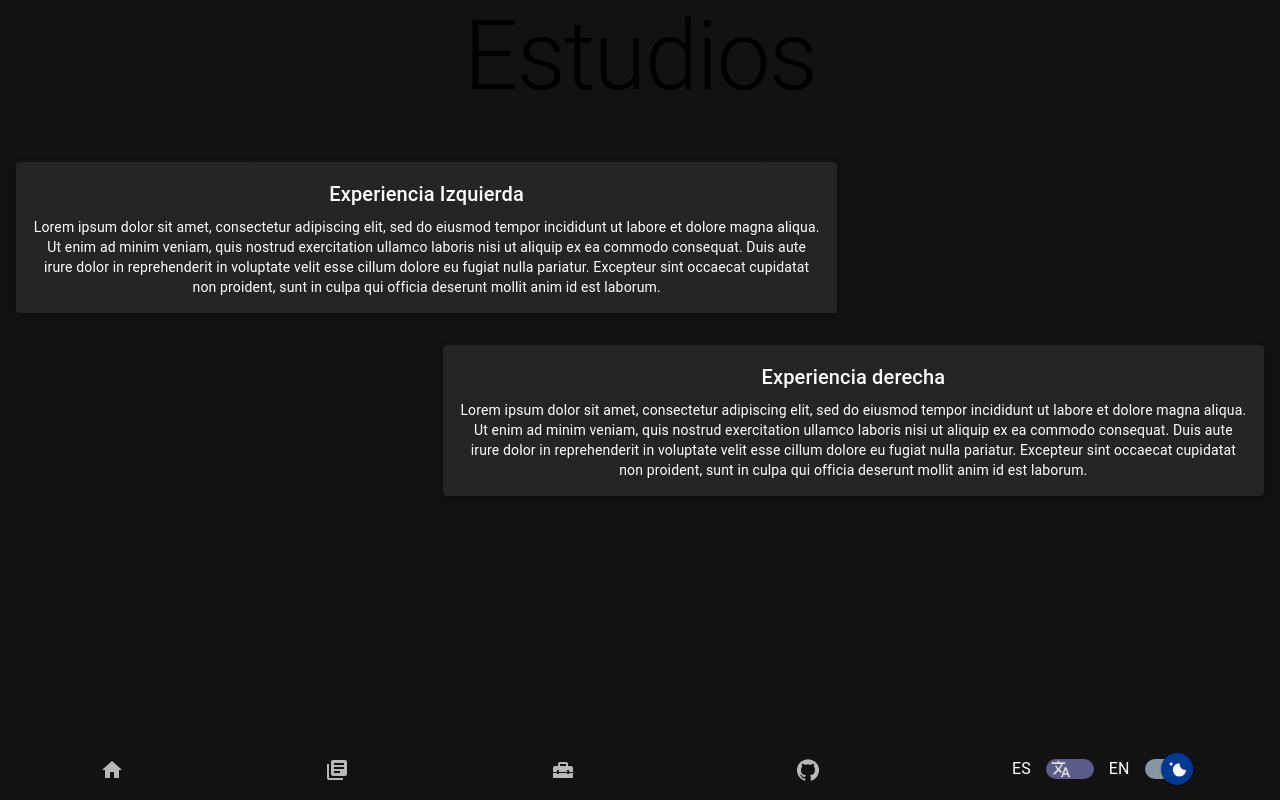
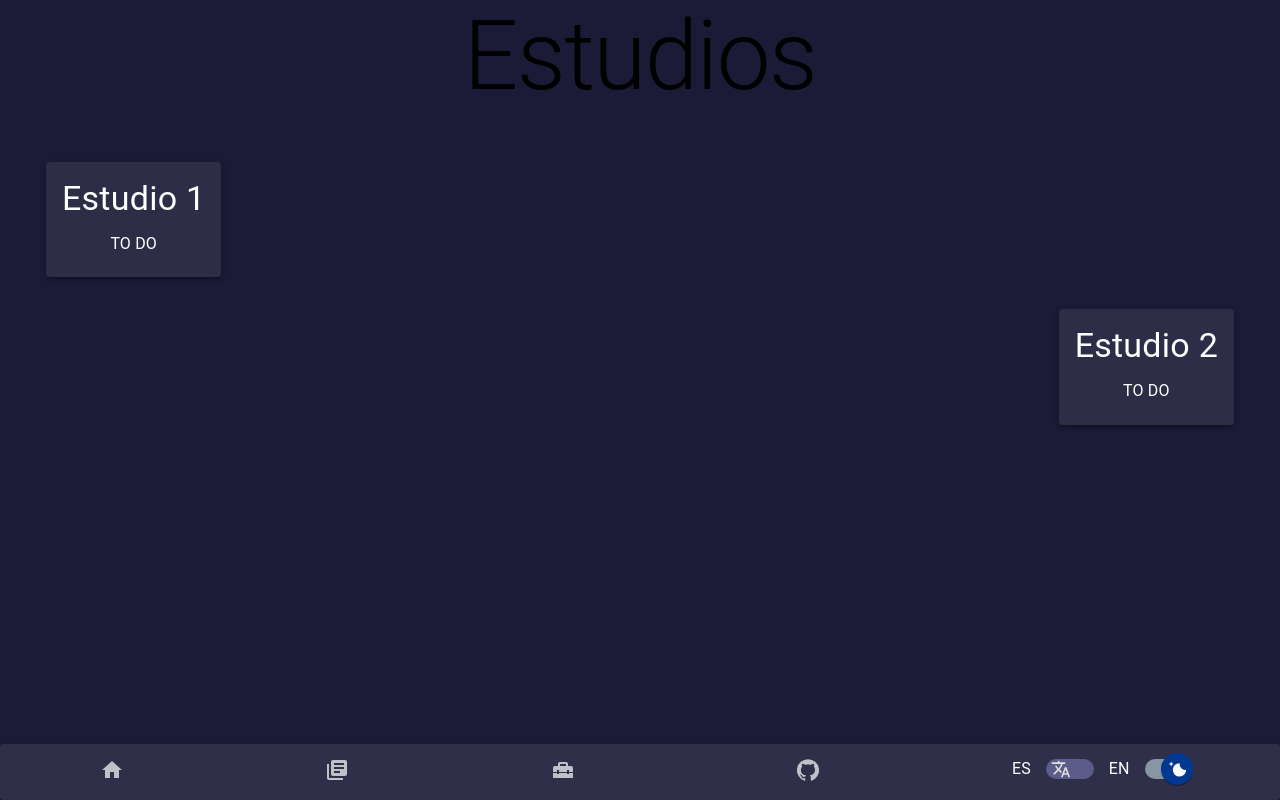
Before and after one commit to RLGARAY/RubenPortfolio, a React (Create React App) app: page /studies in a window 1280 px wide. Built offline with nearby package versions, Linux system fonts and the light colour scheme.

Commit message:
Tags and theme
Added tags part and some theme changes

```diff
--- a/src/App.tsx
+++ b/src/App.tsx
@@ -16,7 +16,7 @@ function App() {
   return (
     <ThemeProviderWrapper>
       <TextProvider>
-        <Box sx={{ height: '100vh', bgcolor: 'background.paper' }}>
+        <Box sx={{ height: '100vh', bgcolor: 'background.default' }}>
           <Routes>
             <Route path="/" element={<Home />} />
             <Route path="/studies" element={<Studies />} />
--- a/src/contexts/ThemeProviderWrapper.tsx
+++ b/src/contexts/ThemeProviderWrapper.tsx
@@ -29,6 +29,16 @@ export const ThemeProviderWrapper: React.FC<ThemeProviderWrapperProps> = ({ chil
   const theme = createTheme({
     palette: {
       mode: darkMode ? 'dark' : 'light',
+      primary: {
+        main: '#3f51b5',
+      },
+      secondary: {
+        main: '#f50057',
+      },
+      background: {
+        default: darkMode ? '#1b1b37' : 'auto',
+        paper: darkMode ? '##16202f' : 'auto',
+      },
     },
   });
 
--- a/src/pages/Home.tsx
+++ b/src/pages/Home.tsx
@@ -1,10 +1,35 @@
-import * as React from 'react';
+import React from 'react';
+
 import Typography from '@mui/material/Typography';
 import Box from '@mui/material/Box';
 import Paper from '@mui/material/Paper';
 import Grid from '@mui/material/Grid';
+import Chip from '@mui/material/Chip';
 
-export default function Home() {
+import { useTextContext } from '../contexts/DataProvider';
+
+interface TextItem {
+  subtitle: string;
+  texts: string[];
+  tags: string[];
+}
+
+interface SectionData {
+  title: string;
+  content: TextItem[];
+}
+
+const Home: React.FC = () => {
+  // Obtener el valor del contexto
+  const textData = useTextContext();
+
+  // Manejar la carga de datos si aún no están disponibles
+  if (!textData || !textData.home) {
+    return <p>Cargando...</p>;
+  }
+
+  // Obtener datos específicos de la sección de experiencia
+  const homeData: SectionData = textData.home;
   return (
     <Box
       sx={{
@@ -15,41 +40,46 @@ export default function Home() {
       }}
     >
       <Typography variant="h1" gutterBottom>
-        Inicio
+        {homeData.title}
       </Typography>
       <Grid container spacing={4} sx={{ flexDirection: 'column', padding: 2 }}>
-        <Grid item xs={12} sm={11} md={9} lg={8} sx={{ marginRight: 'auto' }}>
-          <Paper elevation={3} sx={{ padding: 2 }}>
-            <Typography variant="h6" gutterBottom>
-              Experiencia Izquierda
-            </Typography>
-            <Typography variant="body2">
-              Lorem ipsum dolor sit amet, consectetur adipiscing elit, sed do eiusmod tempor
-              incididunt ut labore et dolore magna aliqua. Ut enim ad minim veniam, quis nostrud
-              exercitation ullamco laboris nisi ut aliquip ex ea commodo consequat. Duis aute irure
-              dolor in reprehenderit in voluptate velit esse cillum dolore eu fugiat nulla pariatur.
-              Excepteur sint occaecat cupidatat non proident, sunt in culpa qui officia deserunt
-              mollit anim id est laborum.
-            </Typography>
-          </Paper>
-        </Grid>
-
-        <Grid item xs={12} sm={11} md={9} lg={8} sx={{ marginLeft: 'auto' }}>
-          <Paper elevation={3} sx={{ padding: 2 }}>
-            <Typography variant="h6" gutterBottom>
-              Experiencia derecha
-            </Typography>
-            <Typography variant="body2">
-              Lorem ipsum dolor sit amet, consectetur adipiscing elit, sed do eiusmod tempor
-              incididunt ut labore et dolore magna aliqua. Ut enim ad minim veniam, quis nostrud
-              exercitation ullamco laboris nisi ut aliquip ex ea commodo consequat. Duis aute irure
-              dolor in reprehenderit in voluptate velit esse cillum dolore eu fugiat nulla pariatur.
-              Excepteur sint occaecat cupidatat non proident, sunt in culpa qui officia deserunt
-              mollit anim id est laborum.
-            </Typography>
-          </Paper>
-        </Grid>
+        {homeData.content.map((item, index) => (
+          <Grid
+            key={index}
+            item
+            xs={12}
+            sm={11}
+            md={9}
+            lg={8}
+            sx={{
+              marginRight: index % 2 === 0 ? 'auto' : '30px',
+              marginLeft: index % 2 !== 0 ? 'auto' : '30px',
+            }}
+          >
+            <Paper elevation={3} sx={{ padding: 2 }}>
+              <Typography variant="h4" gutterBottom>
+                {item.subtitle}
+              </Typography>
+              {item.texts.map((text, textIndex) => (
+                <Typography key={textIndex} variant="body1" gutterBottom>
+                  {text}
+                </Typography>
+              ))}
+              {item.tags.map((tag, tagIndex) => (
+                <Chip
+                  color="primary"
+                  variant="outlined"
+                  key={tagIndex}
+                  label={tag}
+                  sx={{ marginRight: 5 }}
+                />
+              ))}
+            </Paper>
+          </Grid>
+        ))}
       </Grid>
     </Box>
   );
-}
+};
+
+export default Home;
--- a/src/pages/Projects.tsx
+++ b/src/pages/Projects.tsx
@@ -1,10 +1,35 @@
-import * as React from 'react';
+import React from 'react';
+
 import Typography from '@mui/material/Typography';
 import Box from '@mui/material/Box';
 import Paper from '@mui/material/Paper';
 import Grid from '@mui/material/Grid';
+import Chip from '@mui/material/Chip';
 
-export default function Projects() {
+import { useTextContext } from '../contexts/DataProvider';
+
+interface TextItem {
+  subtitle: string;
+  texts: string[];
+  tags: string[];
+}
+
+interface SectionData {
+  title: string;
+  content: TextItem[];
+}
+
+const Projects: React.FC = () => {
+  // Obtener el valor del contexto
+  const textData = useTextContext();
+
+  // Manejar la carga de datos si aún no están disponibles
+  if (!textData || !textData.projects) {
+    return <p>Cargando...</p>;
+  }
+
+  // Obtener datos específicos de la sección de experiencia
+  const projectsData: SectionData = textData.projects;
   return (
     <Box
       sx={{
@@ -15,41 +40,40 @@ export default function Projects() {
       }}
     >
       <Typography variant="h1" gutterBottom>
-        Projectos Personales
+        {projectsData.title}
       </Typography>
-      <Grid container spacing={4} sx={{ flexDirection: 'column', padding: 2 }}>
-        <Grid item xs={12} sm={11} md={9} lg={8} sx={{ marginRight: 'auto' }}>
-          <Paper elevation={3} sx={{ padding: 2 }}>
-            <Typography variant="h6" gutterBottom>
-              Experiencia Izquierda
-            </Typography>
-            <Typography variant="body2">
-              Lorem ipsum dolor sit amet, consectetur adipiscing elit, sed do eiusmod tempor
-              incididunt ut labore et dolore magna aliqua. Ut enim ad minim veniam, quis nostrud
-              exercitation ullamco laboris nisi ut aliquip ex ea commodo consequat. Duis aute irure
-              dolor in reprehenderit in voluptate velit esse cillum dolore eu fugiat nulla pariatur.
-              Excepteur sint occaecat cupidatat non proident, sunt in culpa qui officia deserunt
-              mollit anim id est laborum.
-            </Typography>
-          </Paper>
-        </Grid>
-
-        <Grid item xs={12} sm={11} md={9} lg={8} sx={{ marginLeft: 'auto' }}>
-          <Paper elevation={3} sx={{ padding: 2 }}>
-            <Typography variant="h6" gutterBottom>
-              Experiencia derecha
-            </Typography>
-            <Typography variant="body2">
-              Lorem ipsum dolor sit amet, consectetur adipiscing elit, sed do eiusmod tempor
-              incididunt ut labore et dolore magna aliqua. Ut enim ad minim veniam, quis nostrud
-              exercitation ullamco laboris nisi ut aliquip ex ea commodo consequat. Duis aute irure
-              dolor in reprehenderit in voluptate velit esse cillum dolore eu fugiat nulla pariatur.
-              Excepteur sint occaecat cupidatat non proident, sunt in culpa qui officia deserunt
-              mollit anim id est laborum.
-            </Typography>
-          </Paper>
-        </Grid>
+      <Grid container spacing={4} sx={{ flexDirection: 'column', padding: 3 }}>
+        {projectsData.content.map((item, index) => (
+          <Grid
+            key={index}
+            item
+            xs={12}
+            sm={11}
+            md={9}
+            lg={8}
+            sx={{
+              marginRight: index % 2 === 0 ? 'auto' : '30px',
+              marginLeft: index % 2 !== 0 ? 'auto' : '30px',
+            }}
+          >
+            <Paper elevation={3} sx={{ padding: 2 }}>
+              <Typography variant="h4" gutterBottom>
+                {item.subtitle}
+              </Typography>
+              {item.texts.map((text, textIndex) => (
+                <Typography key={textIndex} variant="body1" gutterBottom>
+                  {text}
+                </Typography>
+              ))}
+              {item.tags.map((tag, tagIndex) => (
+                <Chip color="primary" key={tagIndex} label={tag} sx={{ marginRight: 5 }} />
+              ))}
+            </Paper>
+          </Grid>
+        ))}
       </Grid>
     </Box>
   );
-}
+};
+
+export default Projects;
--- a/src/pages/Studies.tsx
+++ b/src/pages/Studies.tsx
@@ -1,10 +1,35 @@
-import * as React from 'react';
+import React from 'react';
+
 import Typography from '@mui/material/Typography';
 import Box from '@mui/material/Box';
 import Paper from '@mui/material/Paper';
 import Grid from '@mui/material/Grid';
+import Chip from '@mui/material/Chip';
 
-export default function Studies() {
+import { useTextContext } from '../contexts/DataProvider';
+
+interface TextItem {
+  subtitle: string;
+  texts: string[];
+  tags: string[];
+}
+
+interface SectionData {
+  title: string;
+  content: TextItem[];
+}
+
+const Studies: React.FC = () => {
+  // Obtener el valor del contexto
+  const textData = useTextContext();
+
+  // Manejar la carga de datos si aún no están disponibles
+  if (!textData || !textData.studies) {
+    return <p>Cargando...</p>;
+  }
+
+  // Obtener datos específicos de la sección de experiencia
+  const studiesData: SectionData = textData.studies;
   return (
     <Box
       sx={{
@@ -15,41 +40,46 @@ export default function Studies() {
       }}
     >
       <Typography variant="h1" gutterBottom>
-        Estudios
+        {studiesData.title}
       </Typography>
       <Grid container spacing={4} sx={{ flexDirection: 'column', padding: 2 }}>
-        <Grid item xs={12} sm={11} md={9} lg={8} sx={{ marginRight: 'auto' }}>
-          <Paper elevation={3} sx={{ padding: 2 }}>
-            <Typography variant="h6" gutterBottom>
-              Experiencia Izquierda
-            </Typography>
-            <Typography variant="body2">
-              Lorem ipsum dolor sit amet, consectetur adipiscing elit, sed do eiusmod tempor
-              incididunt ut labore et dolore magna aliqua. Ut enim ad minim veniam, quis nostrud
-              exercitation ullamco laboris nisi ut aliquip ex ea commodo consequat. Duis aute irure
-              dolor in reprehenderit in voluptate velit esse cillum dolore eu fugiat nulla pariatur.
-              Excepteur sint occaecat cupidatat non proident, sunt in culpa qui officia deserunt
-              mollit anim id est laborum.
-            </Typography>
-          </Paper>
-        </Grid>
-
-        <Grid item xs={12} sm={11} md={9} lg={8} sx={{ marginLeft: 'auto' }}>
-          <Paper elevation={3} sx={{ padding: 2 }}>
-            <Typography variant="h6" gutterBottom>
-              Experiencia derecha
-            </Typography>
-            <Typography variant="body2">
-              Lorem ipsum dolor sit amet, consectetur adipiscing elit, sed do eiusmod tempor
-              incididunt ut labore et dolore magna aliqua. Ut enim ad minim veniam, quis nostrud
-              exercitation ullamco laboris nisi ut aliquip ex ea commodo consequat. Duis aute irure
-              dolor in reprehenderit in voluptate velit esse cillum dolore eu fugiat nulla pariatur.
-              Excepteur sint occaecat cupidatat non proident, sunt in culpa qui officia deserunt
-              mollit anim id est laborum.
-            </Typography>
-          </Paper>
-        </Grid>
+        {studiesData.content.map((item, index) => (
+          <Grid
+            key={index}
+            item
+            xs={12}
+            sm={11}
+            md={9}
+            lg={8}
+            sx={{
+              marginRight: index % 2 === 0 ? 'auto' : '30px',
+              marginLeft: index % 2 !== 0 ? 'auto' : '30px',
+            }}
+          >
+            <Paper elevation={3} sx={{ padding: 2 }}>
+              <Typography variant="h4" gutterBottom>
+                {item.subtitle}
+              </Typography>
+              {item.texts.map((text, textIndex) => (
+                <Typography key={textIndex} variant="body1" gutterBottom>
+                  {text}
+                </Typography>
+              ))}
+              {item.tags.map((tag, tagIndex) => (
+                <Chip
+                  color="primary"
+                  variant="outlined"
+                  key={tagIndex}
+                  label={tag}
+                  sx={{ marginRight: 5 }}
+                />
+              ))}
+            </Paper>
+          </Grid>
+        ))}
       </Grid>
     </Box>
   );
-}
+};
+
+export default Studies;
```
Also changed, not shown: src/pages/Experience.tsx (+15 -4 lines).
